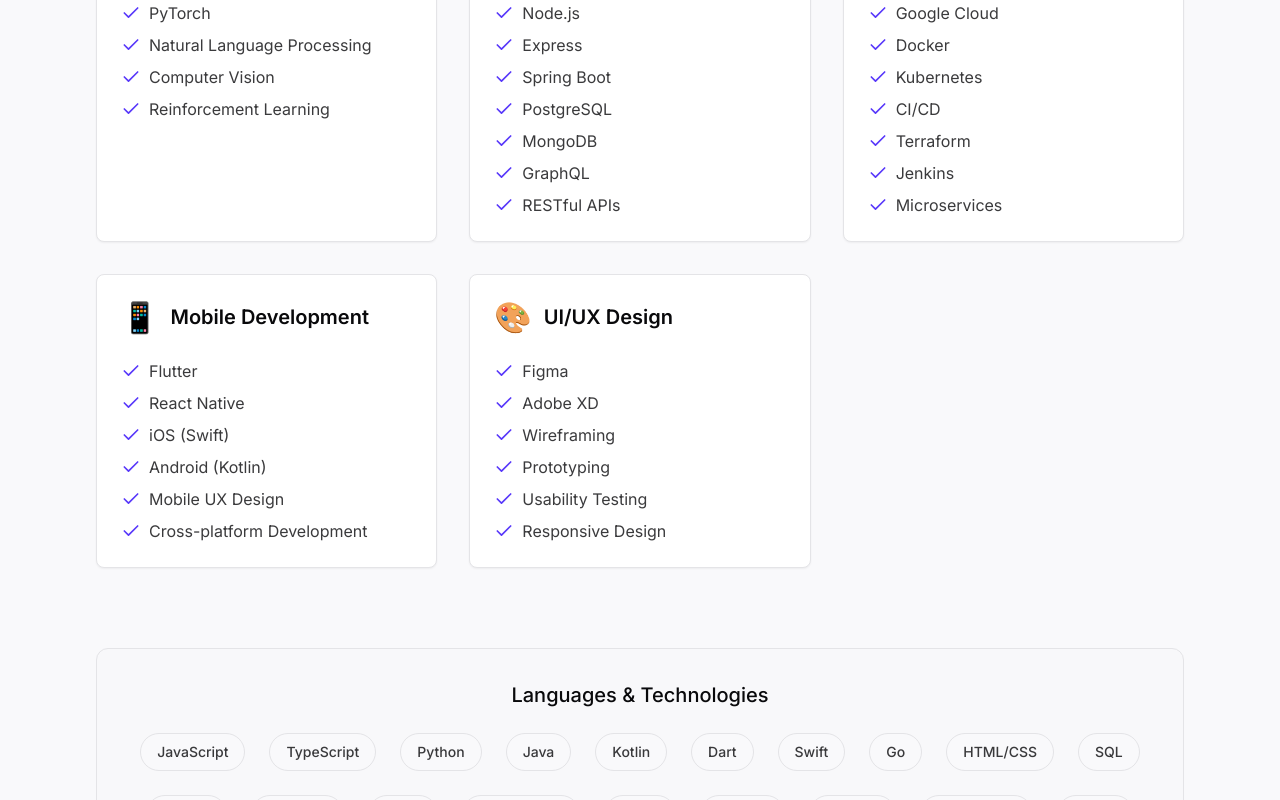
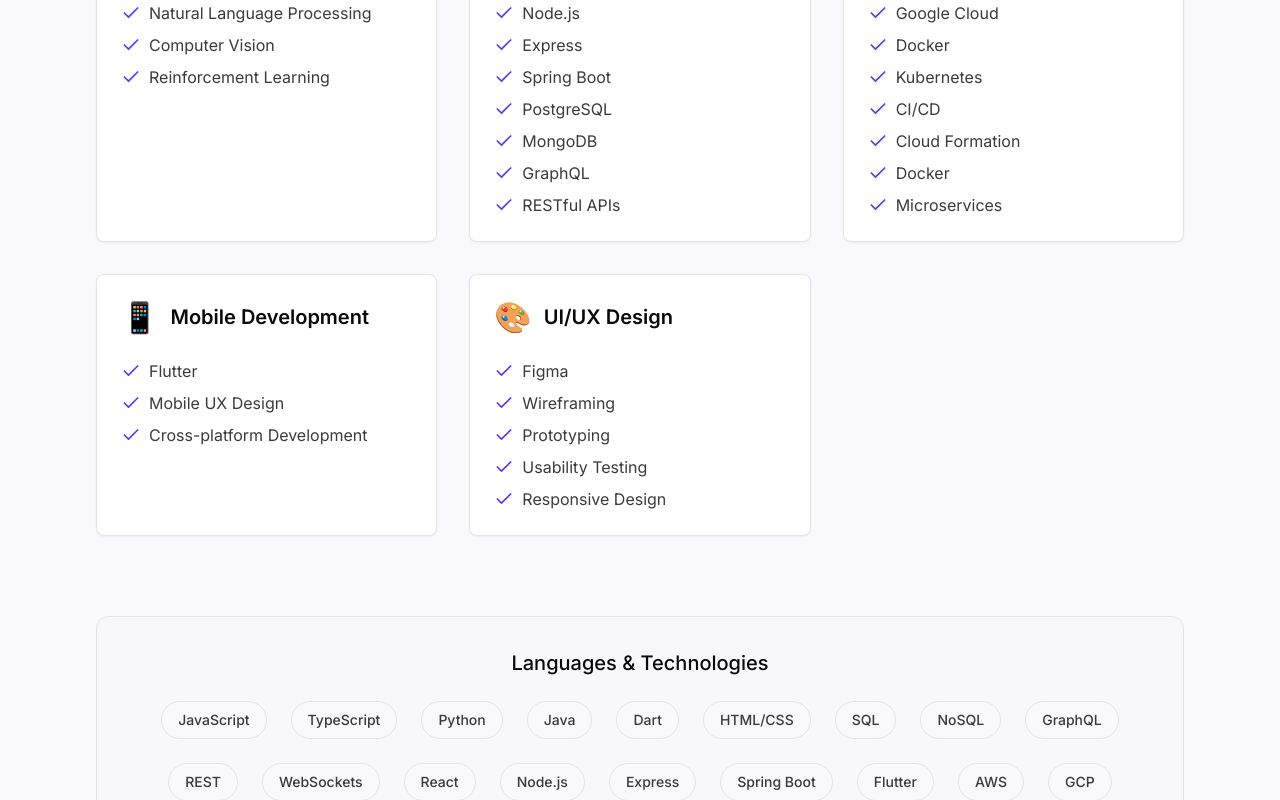
Before and after one commit to amevorv/amevor.github.io, a React (Vite) app: page / in a window 1280 px wide. Shown: the part 2560-3360 px from the top of the page. Built offline with nearby package versions, Linux system fonts and the light colour scheme.

Commit message:
fix: Update Skills component to refine skill lists and improve experience description

```diff
--- a/src/components/Skills.tsx
+++ b/src/components/Skills.tsx
@@ -7,7 +7,7 @@ const Skills: React.FC = () => {
     {
       title: "AI & Machine Learning",
       icon: "🧠",
-      skills: ["TensorFlow", "PyTorch", "Natural Language Processing", "Computer Vision", "Reinforcement Learning"]
+      skills: ["TensorFlow", "Natural Language Processing", "Computer Vision", "Reinforcement Learning"]
     },
     {
       title: "Full Stack Development",
@@ -17,17 +17,17 @@ const Skills: React.FC = () => {
     {
       title: "Cloud & DevOps",
       icon: "☁️",
-      skills: ["AWS", "Google Cloud", "Docker", "Kubernetes", "CI/CD", "Terraform", "Jenkins", "Microservices"]
+      skills: ["AWS", "Google Cloud", "Docker", "Kubernetes", "CI/CD", "Cloud Formation", "Docker", "Microservices"]
     },
     {
       title: "Mobile Development",
       icon: "📱",
-      skills: ["Flutter", "React Native", "iOS (Swift)", "Android (Kotlin)", "Mobile UX Design", "Cross-platform Development"]
+      skills: ["Flutter", "Mobile UX Design", "Cross-platform Development"]
     },
     {
       title: "UI/UX Design",
       icon: "🎨",
-      skills: ["Figma", "Adobe XD", "Wireframing", "Prototyping", "Usability Testing", "Responsive Design"]
+      skills: ["Figma", "Wireframing", "Prototyping", "Usability Testing", "Responsive Design"]
     },
   ];
 
@@ -37,7 +37,7 @@ const Skills: React.FC = () => {
         <div className="text-center mb-16">
           <h2 className="text-3xl font-bold mb-4">Technical Expertise</h2>
           <p className="text-foreground/70 max-w-2xl mx-auto">
-            With over 7 years of experience, I've developed expertise across multiple domains
+            Over the span of {new Date().getFullYear() - 2016} years, I've developed expertise across multiple domains
             and technologies, allowing me to tackle complex challenges with a holistic approach.
           </p>
         </div>
@@ -52,8 +52,8 @@ const Skills: React.FC = () => {
           <h3 className="text-xl font-medium mb-6 text-center">Languages & Technologies</h3>
           <div className="flex flex-wrap justify-center gap-4 md:gap-6">
             {[
-              "JavaScript", "TypeScript", "Python", "Java", "Kotlin", "Dart",
-              "Swift", "Go", "HTML/CSS", "SQL", "NoSQL", "GraphQL", "REST", "WebSockets",
+              "JavaScript", "TypeScript", "Python", "Java", "Dart",
+              "HTML/CSS", "SQL", "NoSQL", "GraphQL", "REST", "WebSockets",
               "React", "Node.js", "Express", "Spring Boot", "Flutter", "AWS", "GCP",
               "Docker", "Kubernetes", "Terraform", "CI/CD"
             ].map((tech) => (
```
